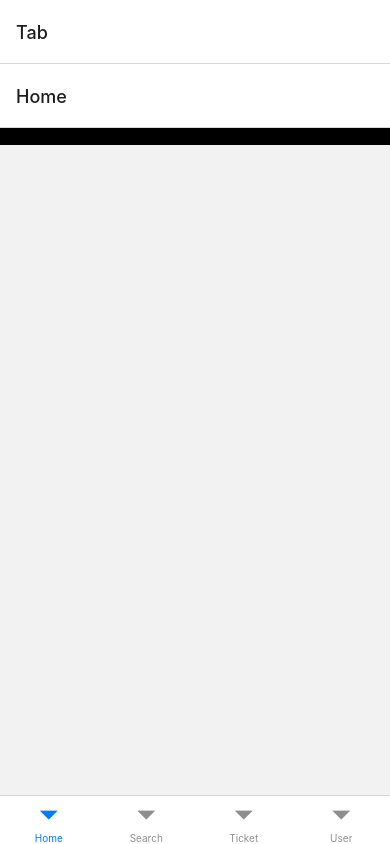
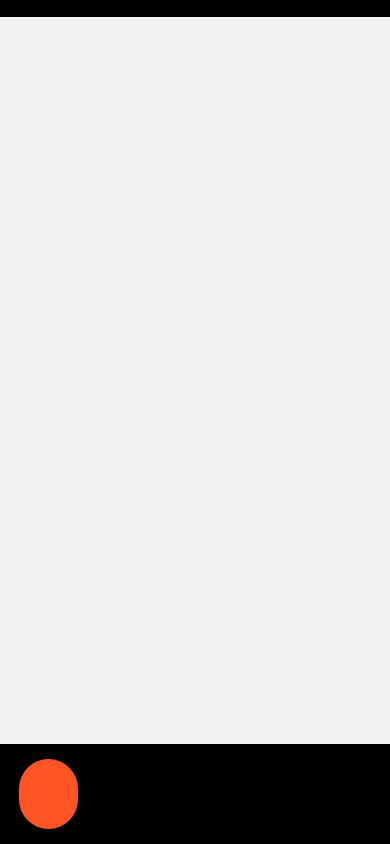
Before and after one commit to parteek2813/movie_ticket_app, a React Native app: screen /Tab in a window 390 px wide. Built offline with nearby package versions, Linux system fonts and the light colour scheme.

Commit message:
navigation complete

```diff
--- a/App.tsx
+++ b/App.tsx
@@ -28,10 +28,22 @@
 function App(): JSX.Element {
   return (
     <NavigationContainer>
-      <Stack.Navigator>
-        <Stack.Screen name="Tab" component={TabNavigator} />
-        <Stack.Screen name="MovieDetails" component={MovieDetailsScreen} />
-        <Stack.Screen name="SeatBooking" component={SeatBookingScreen} />
+      <Stack.Navigator screenOptions={{headerShown: false}}>
+        <Stack.Screen
+          name="Tab"
+          component={TabNavigator}
+          options={{animation: 'default'}}
+        />
+        <Stack.Screen
+          name="MovieDetails"
+          component={MovieDetailsScreen}
+          options={{animation: 'slide_from_right'}}
+        />
+        <Stack.Screen
+          name="SeatBooking"
+          component={SeatBookingScreen}
+          options={{animation: 'slide_from_bottom'}}
+        />
       </Stack.Navigator>
     </NavigationContainer>
   );
--- a/src/navigators/TabNavigator.tsx
+++ b/src/navigators/TabNavigator.tsx
@@ -12,15 +12,114 @@
 
 const TabNavigator = () => {
   return (
-    <Tab.Navigator>
-      <Tab.Screen name="Home" component={HomeScreen} />
-      <Tab.Screen name="Search" component={SearchScreen} />
-      <Tab.Screen name="Ticket" component={TicketScreen} />
-      <Tab.Screen name="User" component={UserAccountScreen} />
+    <Tab.Navigator
+      screenOptions={{
+        tabBarHideOnKeyboard: true,
+        headerShown: false,
+        tabBarStyle: {
+          backgroundColor: COLORS.Black,
+          borderTopWidth: 0,
+          height: SPACING.space_10 * 10,
+        },
+      }}>
+      <Tab.Screen
+        name="Home"
+        component={HomeScreen}
+        options={{
+          tabBarShowLabel: false,
+          tabBarIcon: ({focused, color, size}) => {
+            return (
+              <View
+                style={[
+                  styles.activeTabBackground,
+                  focused ? {backgroundColor: COLORS.Orange} : {},
+                ]}>
+                <CustomIcon
+                  name="video"
+                  color={COLORS.White}
+                  size={FONTSIZE.size_30}
+                />
+              </View>
+            );
+          },
+        }}
+      />
+      <Tab.Screen
+        name="Search"
+        component={SearchScreen}
+        options={{
+          tabBarShowLabel: false,
+          tabBarIcon: ({focused, color, size}) => {
+            return (
+              <View
+                style={[
+                  styles.activeTabBackground,
+                  focused ? {backgroundColor: COLORS.Orange} : {},
+                ]}>
+                <CustomIcon
+                  name="search"
+                  color={COLORS.White}
+                  size={FONTSIZE.size_30}
+                />
+              </View>
+            );
+          },
+        }}
+      />
+      <Tab.Screen
+        name="Ticket"
+        component={TicketScreen}
+        options={{
+          tabBarShowLabel: false,
+          tabBarIcon: ({focused, color, size}) => {
+            return (
+              <View
+                style={[
+                  styles.activeTabBackground,
+                  focused ? {backgroundColor: COLORS.Orange} : {},
+                ]}>
+                <CustomIcon
+                  name="ticket"
+                  color={COLORS.White}
+                  size={FONTSIZE.size_30}
+                />
+              </View>
+            );
+          },
+        }}
+      />
+      <Tab.Screen
+        name="User"
+        component={UserAccountScreen}
+        options={{
+          tabBarShowLabel: false,
+          tabBarIcon: ({focused, color, size}) => {
+            return (
+              <View
+                style={[
+                  styles.activeTabBackground,
+                  focused ? {backgroundColor: COLORS.Orange} : {},
+                ]}>
+                <CustomIcon
+                  name="user"
+                  color={COLORS.White}
+                  size={FONTSIZE.size_30}
+                />
+              </View>
+            );
+          },
+        }}
+      />
     </Tab.Navigator>
   );
 };
 
-const styles = StyleSheet.create({});
+const styles = StyleSheet.create({
+  activeTabBackground: {
+    backgroundColor: COLORS.Black,
+    padding: SPACING.space_18,
+    borderRadius: SPACING.space_18 * 10,
+  },
+});
 
 export default TabNavigator;
```
